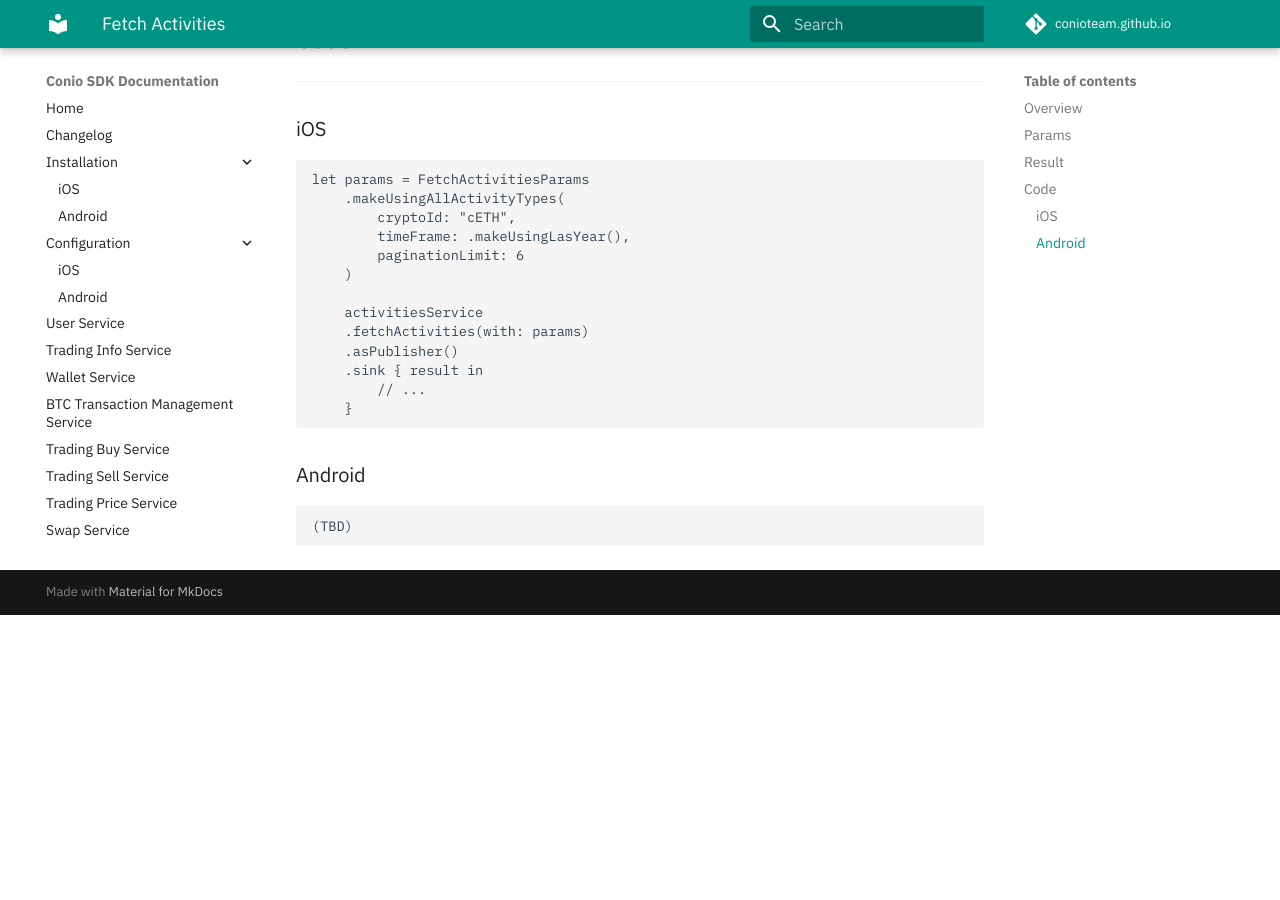
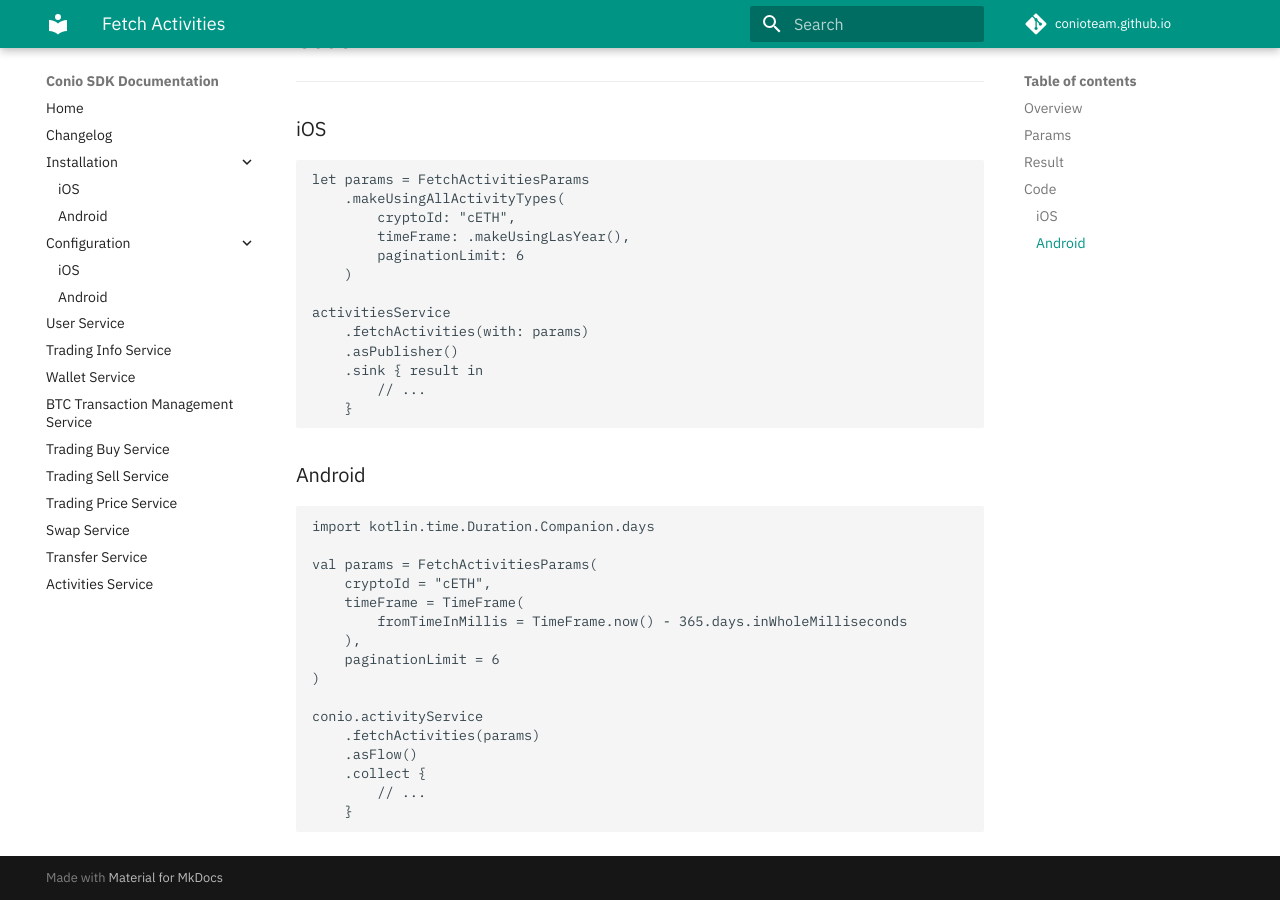
Before and after one commit to Conio/conio.github.io, an MkDocs documentation site: the page built from docs/Features/ActivitiesService/FetchActivities.md, in a window 1280 px wide and 900 px high, scrolled down 913 px. Built offline with MkDocs 1.6.1 and Material for MkDocs 9.7.7, drawn with Linux system fonts in a browser that asks for light colours; comment, search, counter and statistics services are not loaded; before the commit the page ends 1528 px from its top, so only the background shows below that.

Commit message:
doc: android example: ActivityService

````diff
--- a/docs/Features/ActivitiesService/FetchActivities.md
+++ b/docs/Features/ActivitiesService/FetchActivities.md
@@ -32,7 +32,7 @@
         paginationLimit: 6
     )
 
-    activitiesService
+activitiesService
     .fetchActivities(with: params)
     .asPublisher()
     .sink { result in
@@ -42,5 +42,20 @@
 
 ### Android
 ```kotlin
-(TBD)
+import kotlin.time.Duration.Companion.days
+
+val params = FetchActivitiesParams(
+    cryptoId = "cETH",
+    timeFrame = TimeFrame(
+        fromTimeInMillis = TimeFrame.now() - 365.days.inWholeMilliseconds
+    ),
+    paginationLimit = 6
+)
+
+conio.activityService
+    .fetchActivities(params)
+    .asFlow()
+    .collect {
+        // ...
+    }
 ```
````
Also changed, not shown: docs/Features/ActivitiesService/FetchActivity.md (+11 -2 lines).
